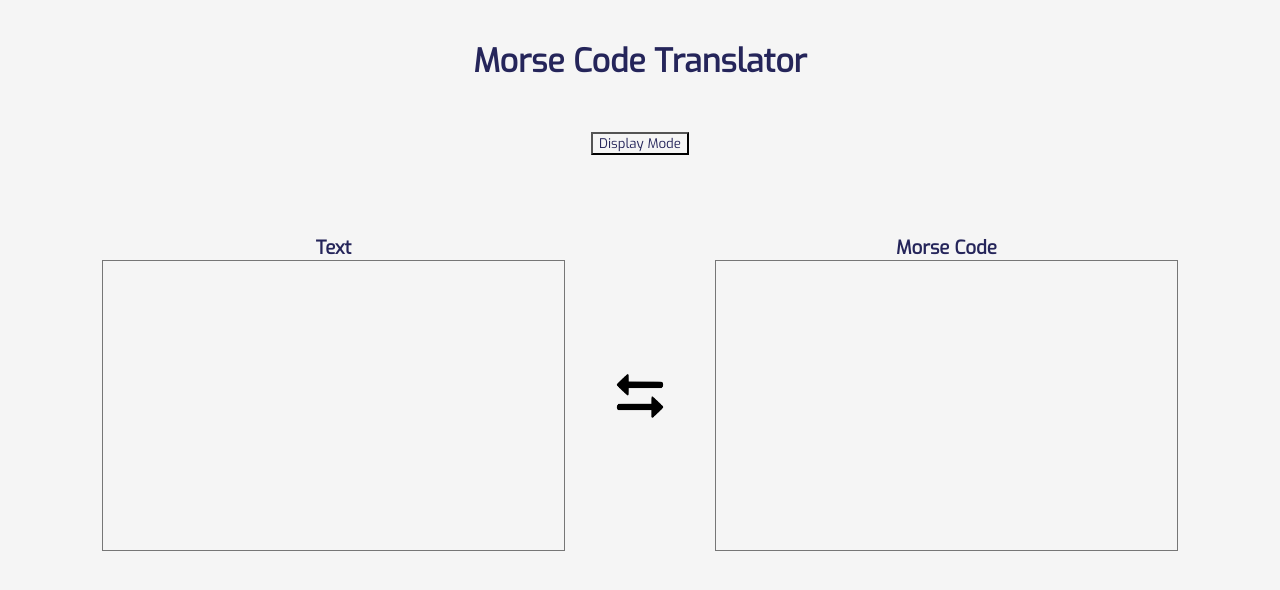
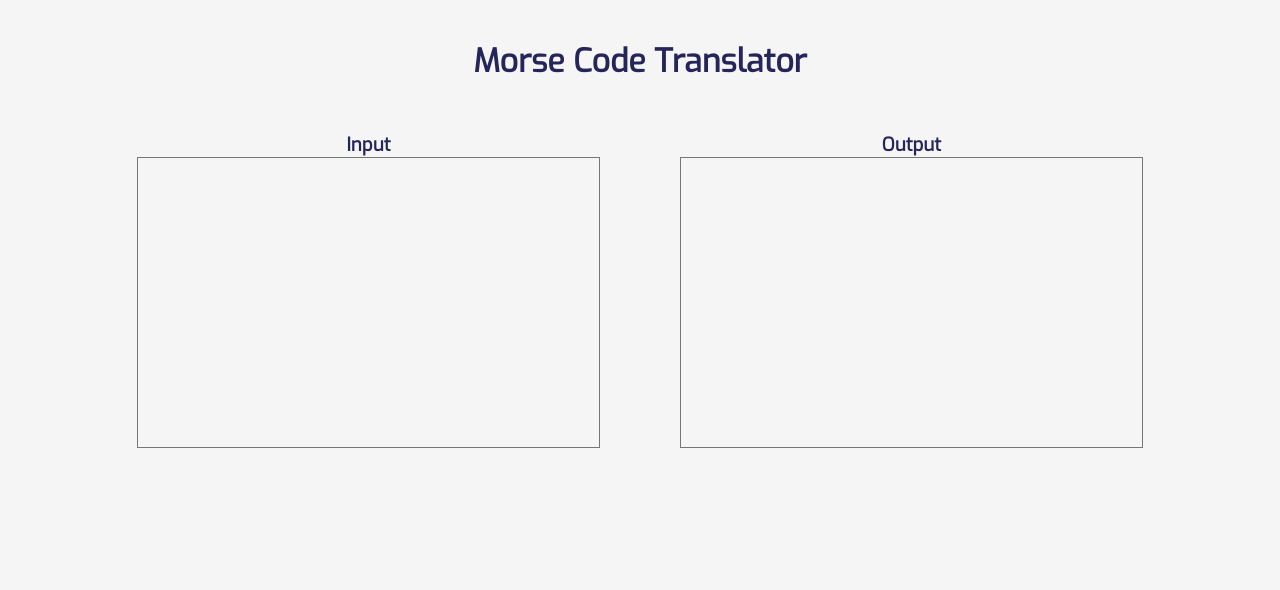
Before and after one commit to ashleykouch/morse-code-translator, a plain HTML site: page index.html in a window 1280 px wide. Drawn offline with Linux system fonts and the light colour scheme.

Commit message:
removed button and added function for live oupput

```diff
--- a/index.html
+++ b/index.html
@@ -20,34 +20,34 @@
       <!-- <h2 id="subheader" class="header__subheader">Translate in real time!</h2> -->
     </header>
 
-    <div id="darkModeBtn" class="dark-mode__btn">
-      <button onclick="textToMorseCode()" id="btn" class="btn">
-        Display Mode
-      </button>
-    </div>
+    <!-- <div id="convertBtn">
+      <button id="btn" class="btn">Convert</button>
+    </div> -->
 
     <div id="container" class="container">
-      <div id="textContainer" class="container__text">
-        <h3>Text</h3>
+      <div id="inputContainer" class="container__text">
+        <h3>Input</h3>
         <textarea
-          id="textInput"
+          id="input"
           class="container__input"
           rows="15"
           cols="60"
         ></textarea>
       </div>
 
-      <img
+      <!-- <img
         id="arrows"
         class="container__img"
         src="./assets/back-and-forth-arrow.png"
         alt="back-forth-arrows"
-      />
+      /> -->
+
+      <!-- <button id="btn" class="btn">Convert</button> -->
 
       <div id="morseCodeContainer" class="container__text">
-        <h3>Morse Code</h3>
+        <h3>Output</h3>
         <textarea
-          id="morseCodeInput"
+          id="output"
           class="container__input"
           rows="15"
           cols="60"
--- a/script.js
+++ b/script.js
@@ -121,3 +121,20 @@ const convertToLatin = (string) => {
 };
 
 console.log(convertToLatin("... --- ... / ... --- ..."));
+
+const button = document.getElementById("btn");
+
+const input = document.getElementById("input");
+console.log(input.value);
+
+const output = document.getElementById("output");
+
+// button.addEventListener("click", () => {
+input.addEventListener("input", function handleChange(event) {
+  output.innerText = event.target.value;
+});
+// });
+
+// message.addEventListener("input", function handleChange(event) {
+//   console.log(event.target.value);
+// });
--- a/styles.scss
+++ b/styles.scss
@@ -23,15 +23,9 @@
   }
 }
 
-.dark-mode {
-  &__btn {
-    text-align: center;
-    margin-bottom: 80px;
-
-    &--colourMode {
-      background-color: rgb(37, 37, 90);
-    }
-  }
+.btn {
+  text-align: center;
+  margin: 0 50px;
 }
 
 .container {
@@ -41,13 +35,15 @@
 
   &__text {
     text-align: center;
+    margin-left: 40px;
+    margin-right: 40px;
   }
 
-  &__img {
-    width: 50px;
-    height: 50px;
-    margin: 0 50px;
-  }
+  // &__img {
+  //   width: 50px;
+  //   height: 50px;
+  //   margin: 0 50px;
+  // }
 
   &__input {
     overflow-y: scroll;
```
Also changed, not shown: styles.css.
